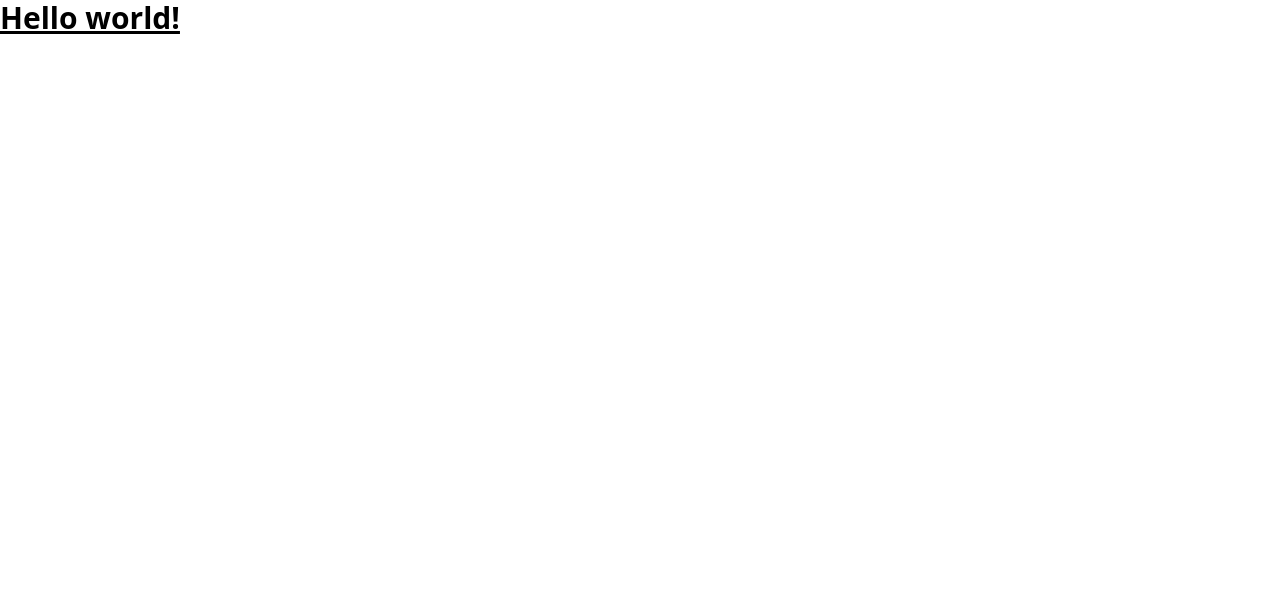
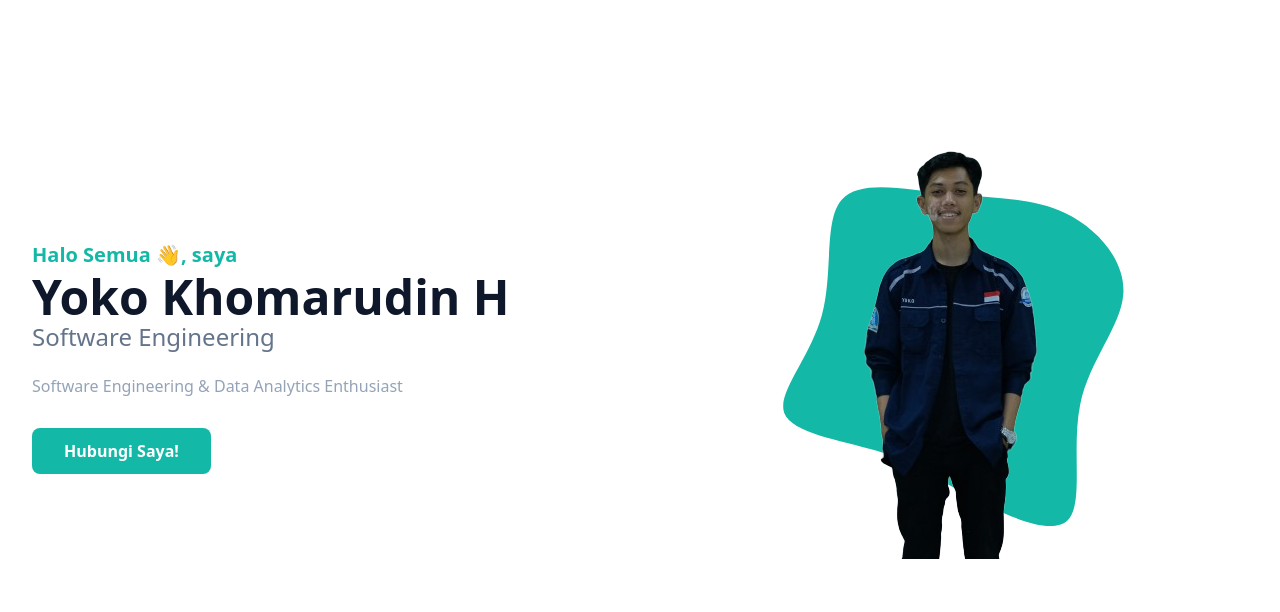
Before and after one commit to ykkhmrdn/portfolio-tailwind-css, a website: page index.html in a window 1280 px wide. Drawn offline with Linux system fonts and the light colour scheme.

Commit message:
feat: hero-section

```diff
--- a/index.html
+++ b/index.html
@@ -10,9 +10,39 @@
 
 <body>
 
-    <h1 class="text-3xl font-bold underline">
-        Hello world!
-    </h1>
+
+    <!-- Hero Section -->
+
+    <section id="home" class="pt-36">
+        <div class="container">
+            <div class="flex flex-wrap">
+                <div class="w-full self-center px-4 lg:w-1/2">
+                    <h1 class="text-base font-semibold text-primary md:text-xl">Halo Semua 👋, saya <span
+                            class="block font-bold text-dark text-4xl mt-1 lg:text-5xl">Yoko Khomarudin H</span> </h1>
+                    <h2 class="font-medium text-slate-500 text-lg mb-5 lg:text-2xl">Software Engineering</h2>
+                    <p class="font-medium text-slate-400 mb-10 leading-relaxed">Software Engineering & Data Analytics Enthusiast</p>
+
+                    <a href="" class="text-base font-semibold text-white bg-primary py-3 px-8 rounded-lg hover:shadow-lg hover:opacity-80 transition duration-300 ease-in-out">Hubungi Saya!</a>
+
+                </div>
+
+                <div class="w-full self-end px-4 lg:w-1/2">
+                    <div class="relative mt-14 lg:mt-0 lg:right-0">
+                        <img src="src/assets/img/yoko.png" alt="yoko-img" class="max-w-full mx-auto">
+                        <span class="absolute -bottom-0 -z-10 left-1/2 -translate-x-1/2 md:scale-125"><svg  width="400" height="400" viewBox="0 0 200 200" xmlns="http://www.w3.org/2000/svg">
+                            <path fill="#14b8a6" d="M40.9,-53.2C53.1,-47.5,63.1,-35.6,62.3,-23.7C61.5,-11.7,49.9,0.4,46.6,16.6C43.3,32.7,48.2,53,41.9,58.8C35.5,64.6,17.7,56.1,5,49.2C-7.7,42.3,-15.4,37,-28,33.2C-40.6,29.4,-58.2,27,-61,19.6C-63.7,12.1,-51.6,-0.3,-47.3,-16C-43.1,-31.6,-46.7,-50.4,-40.1,-57.9C-33.5,-65.4,-16.8,-61.7,-1.2,-60C14.4,-58.4,28.7,-58.9,40.9,-53.2Z" transform="translate(100 100) scale(1.1)" />
+                          </svg></span>
+                    </div>
+
+                </div>
+
+            </div>
+        </div>
+
+    </section>
+
+    <!-- End Hero Section -->
+
 </body>
 
 </html>
--- a/tailwind.config.js
+++ b/tailwind.config.js
@@ -2,7 +2,19 @@
 module.exports = {
   content: ['index.html'],
   theme: {
-    extend: {},
+    container: {
+      center: true,
+      padding: '16px',
+    },
+    extend: {
+      colors: {
+        primary: '#14b8a6',
+        dark: '#0f172a',
+      },
+      screens: {
+        '2xl': '1320px',
+      }
+    },
   },
   plugins: [],
 };
```
Also changed, not shown: src/assets/img/yoko.png (added), src/output.css.
